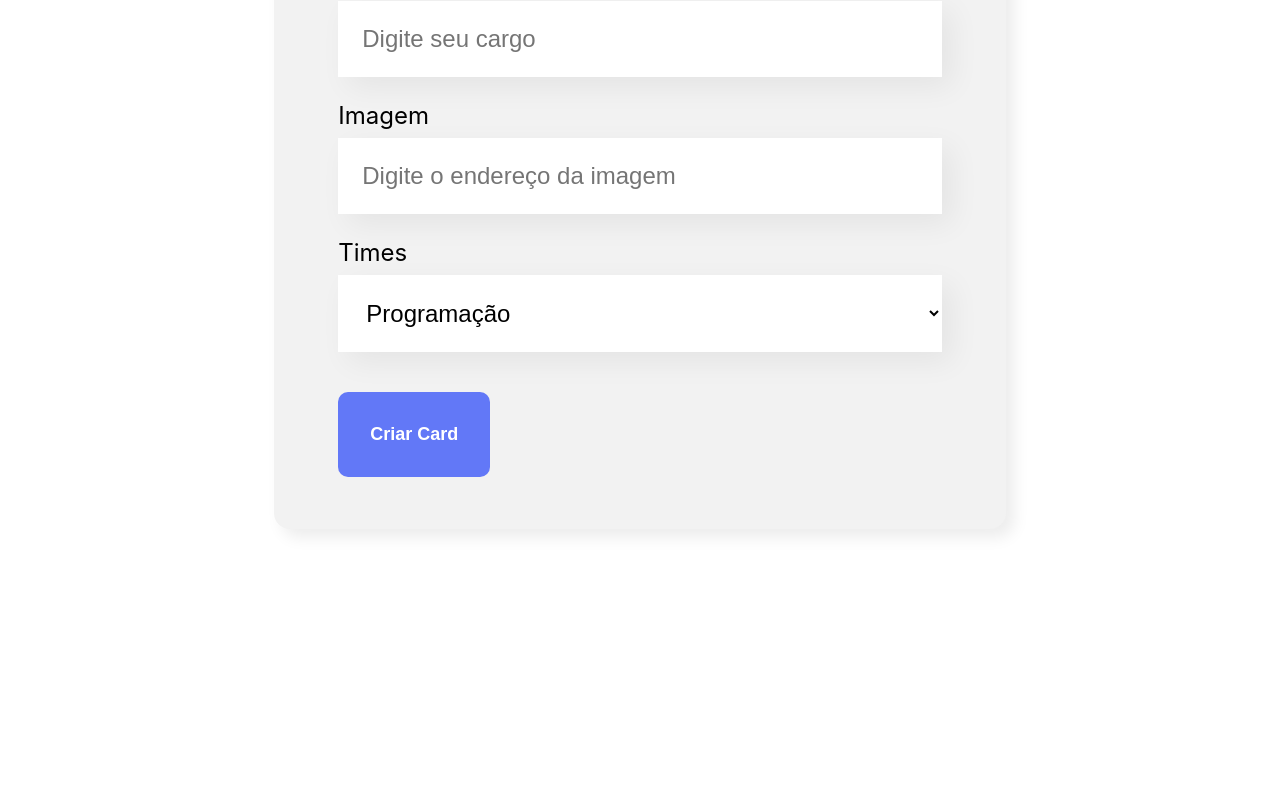
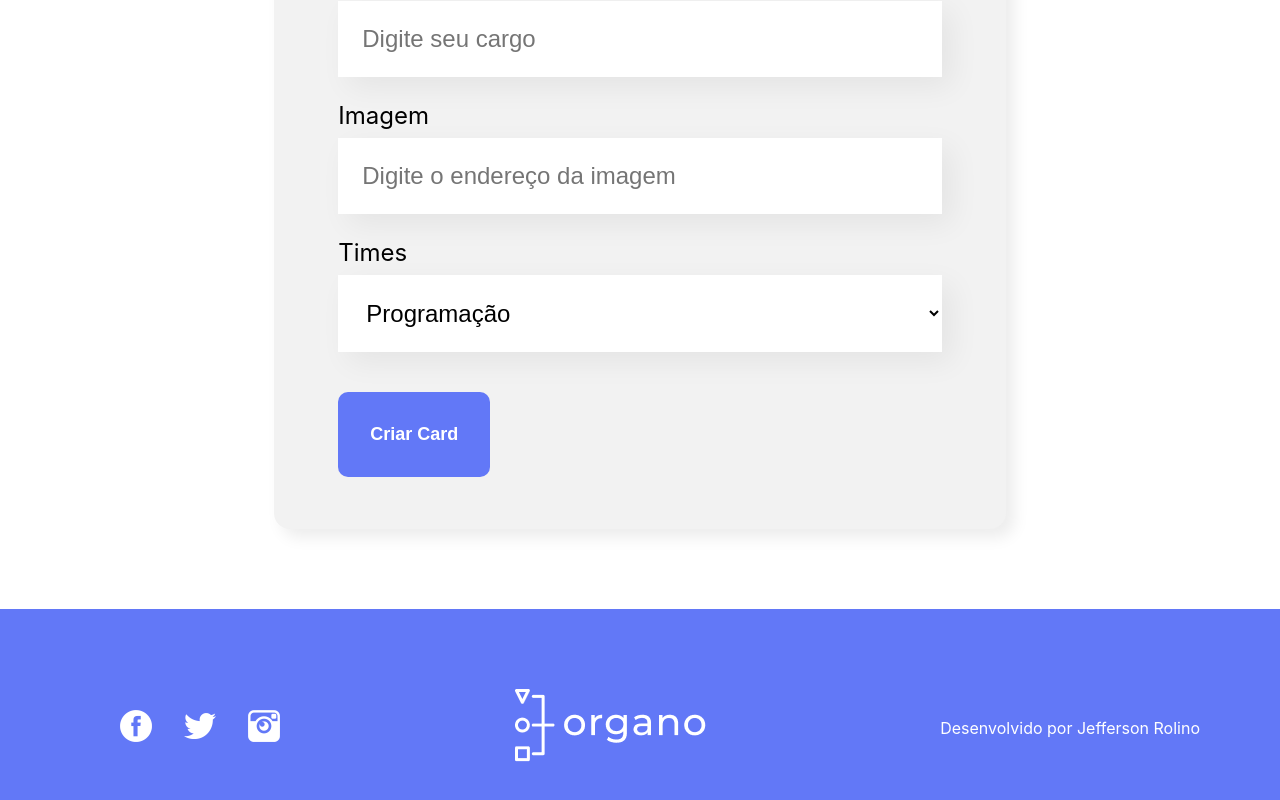
Before and after one commit to JeffersonRolino/organo, a React (Create React App) app: page / in a window 1280 px wide. Shown: the part 860-1660 px from the top of the page. Before the commit the page ends 1469 px from the top, so only its background shows below. Built offline with nearby package versions, Linux system fonts and the light colour scheme.

Commit message:
Capítulo 04: Montando os times - Lição 10: Componente Footer

```diff
--- a/src/App.js
+++ b/src/App.js
@@ -2,6 +2,7 @@
 import Banner from "./components/Banner/Banner";
 import Form from "./components/Form";
 import Team from "./components/Team";
+import Footer from "./components/Footer";
 
 function App() {
     const [employes, setEmployes] = useState([]);
@@ -69,6 +70,7 @@
                     ></Team>
                 );
             })}
+            <Footer></Footer>
         </div>
     );
 }
--- /dev/null
+++ b/src/components/Footer/Footer.css
@@ -0,0 +1,17 @@
+.footer {
+    background: #6278f7;
+    color: #fff;
+    padding: 80px;
+    display: flex;
+    justify-content: space-between;
+    align-items: center;
+}
+
+.footer ul li {
+    display: inline-block;
+    margin-right: 32px;
+}
+
+.footer ul li:last-child {
+    margin-right: 0;
+}
--- /dev/null
+++ b/src/components/Footer/index.jsx
@@ -0,0 +1,35 @@
+import "./Footer.css";
+
+const Footer = () => {
+    return (
+        <footer className="footer">
+            <section>
+                <ul>
+                    <li>
+                        <a href="facebook.com" target="_blank">
+                            <img src="/images/fb.png" alt="" />
+                        </a>
+                    </li>
+                    <li>
+                        <a href="twitter.com" target="_blank">
+                            <img src="/images/tw.png" alt="" />
+                        </a>
+                    </li>
+                    <li>
+                        <a href="instagram.com" target="_blank">
+                            <img src="/images/ig.png" alt="" />
+                        </a>
+                    </li>
+                </ul>
+            </section>
+            <section>
+                <img src="/images/logo.png" alt="" />
+            </section>
+            <section>
+                <p>Desenvolvido por Jefferson Rolino</p>
+            </section>
+        </footer>
+    );
+};
+
+export default Footer;
```
